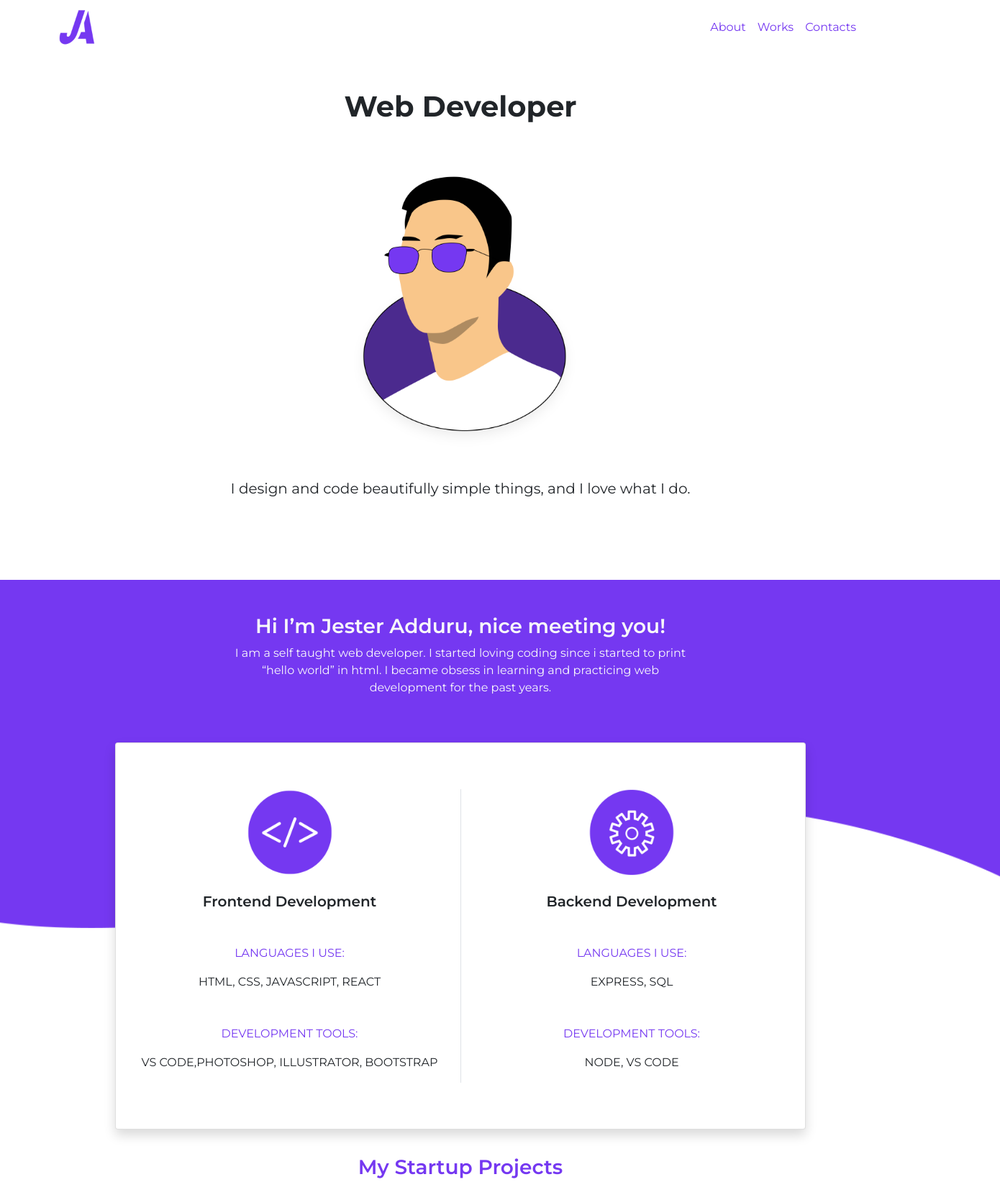
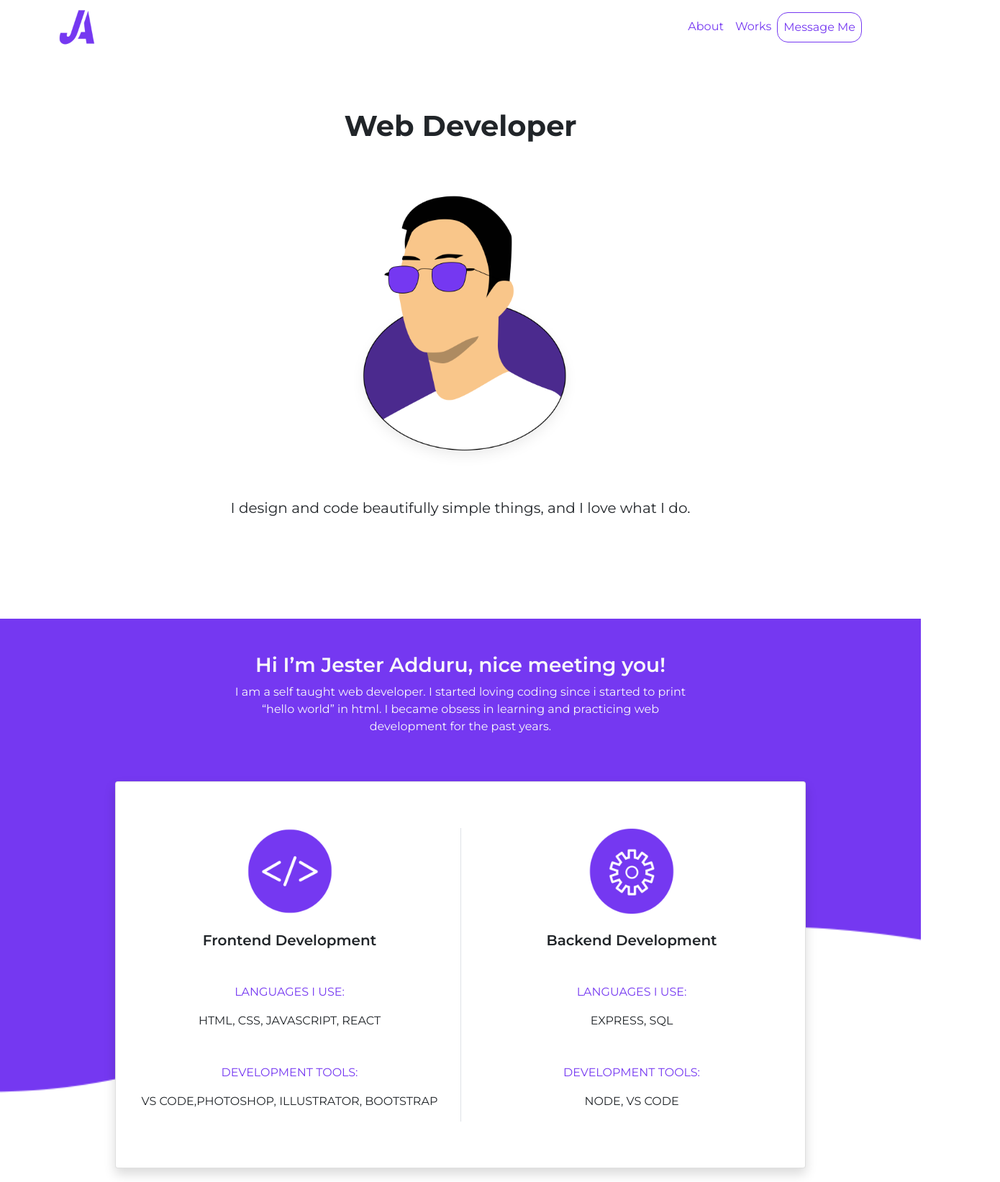
Before and after one commit to jesteradduru/myportfolio, a React app: page / in a window 1280 px wide. Shown: the top 1643 px of the page at 72% size, 1390 px wide, since content can reach past the window. Built offline with nearby package versions, Linux system fonts and the light colour scheme.

Commit message:
fixed some issues with responsivenes from about section

```diff
--- a/src/assets/styles/style.scss
+++ b/src/assets/styles/style.scss
@@ -2,10 +2,6 @@
 
 $primaryColor: #7538f1;
 $primaryLightColor: #cdb5ff;
-
-@mixin fullScreen() {
-  height:100vh;
-}
 
 body {
   font-family: 'Montserrat', sans-serif;
@@ -27,20 +23,29 @@ body {
     color: $primaryColor !important;
 }
 
+.btn {
+  border-radius: 15px !important;
+}
+
+.navbar {
+  .btn-outline-primary {
+    border-color: $primaryColor !important;
+    &:hover{
+      color: #fff !important;
+      background-color: $primaryColor;
+      border-color: $primaryColor !important;
+    }
+  }
+}
+
 .about{
-  .about-background {
-    @include fullScreen();
-    background: url("../img/bg.png") no-repeat;
-    background-size: contain;
+  .about-section {
+    background: url("../img/bg.png") no-repeat center top;
+    background-size: 2040px;
     width: 100%;
-    position: relative;
   }
   .logo{
     width:120px;
-  }
-
-  .about-section {
-    position: absolute;
   }
 }
 
@@ -51,10 +56,6 @@ body {
   &:hover{
     color: #fff !important;
     background-color:$primaryColor !important;
-  }
-
-  &:active{
-
   }
 }
 
@@ -71,14 +72,10 @@ body {
   }
 }
 
-@media only screen and (max-width: 1500px) {
-  .about-background {
-    width: 1500px !important;
+@media only screen and (max-width: 766px){
+  .about {
+    .border-start {
+      border-left: 0px solid #fff !important;
+    }
   }
 }
-
-@media only screen and (max-width: 700px) {
-  .about-background {
-    width: 2800px !important;
-  }
-}
--- a/src/components/About/About.js
+++ b/src/components/About/About.js
@@ -9,7 +9,6 @@ import frontend from "../../assets/img/code.png"
 const About = () => {
     return (
         <div className="about mt-5 pt-5 d-flex  align-items-center flex-column">
-            <div className="about-background"></div>
             <div className="about-section">
                 <div className="d-flex justify-content-center align-items-center flex-column text-light pt-5">
                     <h3 className="text-center text-semibold">Hi I’m Jester Adduru, nice meeting you!</h3>
--- a/src/components/Banner/Banner.js
+++ b/src/components/Banner/Banner.js
@@ -2,7 +2,7 @@ import avatar from "../../assets/img/avatar.png";
 
 const Banner = () => {
     return (
-        <div className="d-flex flex-column justify-content-center align-items-center mt-5 text-center">
+        <div className="d-flex flex-column justify-content-center align-items-center mt-5 text-center" style={{height: '80vh'}}>
             <h1 className="text-bold">Web Developer</h1>
             <img src={avatar} className="img-fluid" alt="avatar" style={{width: '40%'}} />
             <p className="lead">I design and code beautifully simple things, and I love what I do.</p>
--- a/src/components/NavBar/NavBar.js
+++ b/src/components/NavBar/NavBar.js
@@ -32,7 +32,7 @@ const NavBar = (props) => {
               <NavLink href="#">Works</NavLink>
             </NavItem>
             <NavItem>
-              <NavLink href="#">Contacts</NavLink>
+              <NavLink className="btn btn-outline-primary" href="#">Message Me</NavLink>
             </NavItem>
           </Nav>
         </Collapse>
--- a/src/components/Projects/Projects.js
+++ b/src/components/Projects/Projects.js
@@ -17,7 +17,7 @@ const Projects = () => {
         </Col>
     )
     return (
-        <div className="d-block">
+        <div className="mt-5">
              <div className="d-flex justify-content-center align-items-center flex-column mb-5">
                 <h3 className="text-center text-semibold text-purple">My Startup Projects</h3>
                 <p className="text-center w-50">
```
Also changed, not shown: src/components/MessageModal/MessageModal.js (added, +31 -0 lines), src/assets/styles/style.css, 1 other file.
